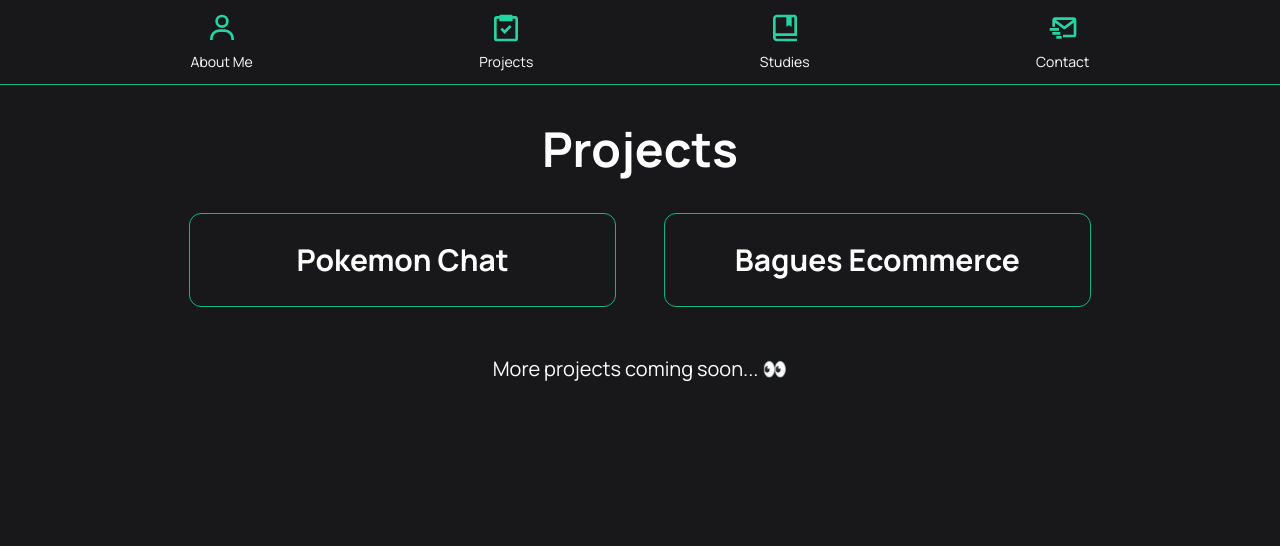
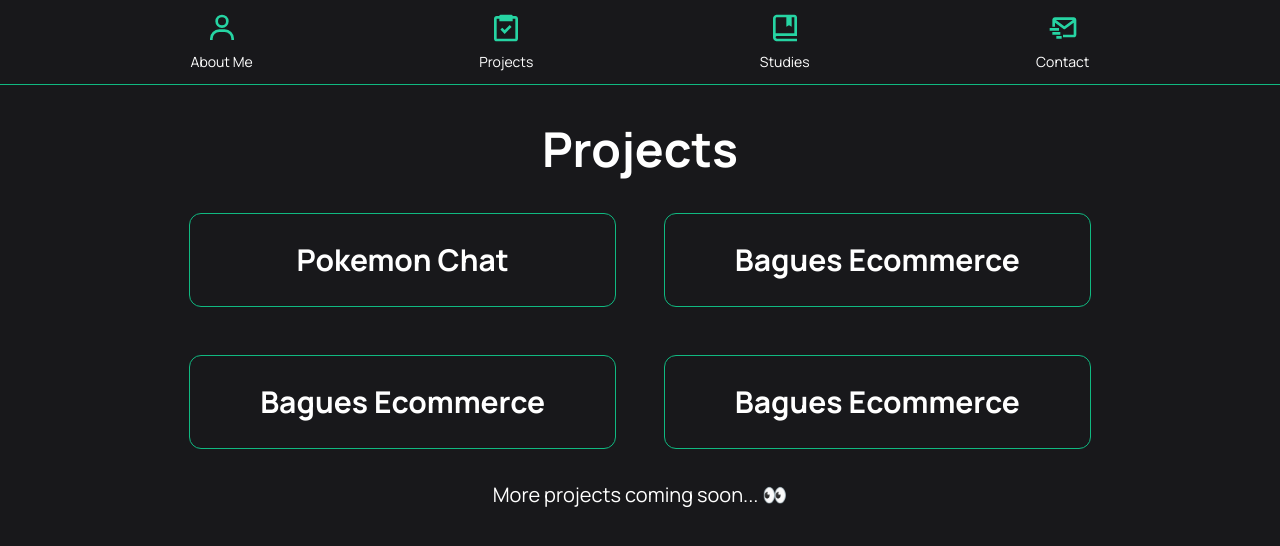
Before and after one commit to MartinCostaDaddato/Portfolio, a React (Vite) app: page /Projects in a window 1280 px wide. Shown: the top 546 px of the page. Built offline with nearby package versions, Linux system fonts and the light colour scheme.

Commit message:
Projects window size fix

```diff
--- a/src/App.jsx
+++ b/src/App.jsx
@@ -9,7 +9,7 @@
 
   return (
     <BrowserRouter>
-      <div className="m-0 p-0 flex flex-col justify-center w-full h-screen font-manrope text-white">
+      <div className="m-0 p-0 flex flex-col justify-center w-full h-full font-manrope text-white">
         <Navbar/>
         <div className="container mx-auto h-full flex-col items-center justify-center">
           <Routes location={location} key={location.pathname}>
--- a/src/Components/Me.jsx
+++ b/src/Components/Me.jsx
@@ -9,15 +9,15 @@
   const [isCvOpen, setIsCvOpen] = useState(false);
 
   return (
-    <motion.div className="w-full h-full flex flex-col md:flex-row justify-center items-center overflow-hidden">
+    <motion.div className="w-full h-full md:mt-20 lg:mt-40 flex flex-col md:flex-row justify-center items-center overflow-hidden">
       <motion.div
         animate={{ x: 0, opacity: 1 }}
         transition={{ duration: 1.5, type: "spring" }}
         initial={{ x: -200, opacity: 0 }}
         className="w-full h-fit md:p-8 flex justify-center items-center md:items-start mt-8 md:mt-0 flex-col font-medium"
       >
-        <h1 className="w-5/6 md:w-full text-white -mt-24  md:-mt-0 text-center md:text-start mb-8 sm:mb-4 text-2xl  md:text-4xl">
-          <p className="opacity-80 mt-4 mb-4">Hi! My name is</p> <b className="opacity-100">Martin Costa Daddato</b>
+        <h1 className="w-5/6 md:w-full text-white  md:-mt-0 text-center md:text-start mb-8 sm:mb-4 text-2xl  md:text-4xl">
+          <p className="opacity-80 mb-4">Hi! My name is</p> <b className="opacity-100">Martin Costa Daddato</b>
         </h1>
         <h2 className=" w-5/6 opacity-50 text-md text-justify text-sm md:text-lg tracking-tight">
           React Developer base on Mar del Plata, Buenos Aires, Argentina. <br />
--- a/src/Components/Projects.jsx
+++ b/src/Components/Projects.jsx
@@ -19,6 +19,22 @@
       description:
         "This ecommerce was made in React + Tailwind and Firebase as backend database. The products are part of the Bagues Essences collection and is an internship project as it is the final project of the React Js course at Coderhouse, which got the highest grade.",
     },
+    {
+      name: "Bagues Ecommerce",
+      link: "https://bagues-ecommerce-martin-costa-daddato.netlify.app/",
+      img: bagues,
+      description:
+        "This ecommerce was made in React + Tailwind and Firebase as backend database. The products are part of the Bagues Essences collection and is an internship project as it is the final project of the React Js course at Coderhouse, which got the highest grade.",
+    },
+    {
+      name: "Bagues Ecommerce",
+      link: "https://bagues-ecommerce-martin-costa-daddato.netlify.app/",
+      img: bagues,
+      description:
+        "This ecommerce was made in React + Tailwind and Firebase as backend database. The products are part of the Bagues Essences collection and is an internship project as it is the final project of the React Js course at Coderhouse, which got the highest grade.",
+    },
+
+
   ];
 
   const [isOpen, setIsOpen] = useState(Array(projects.length).fill(false));
@@ -35,11 +51,11 @@
           animate={{ scale: 1 }}
           initial={{ scale: 0 }}
           transition={{ duration: 1, type: "spring" }}
-          className="mt-10 text-3xl md:text-5xl font-bold"
+          className=" my-10 text-3xl md:text-5xl font-bold "
         >
           Projects
         </motion.p>
-        <div className="flex flex-col items-center justify-center lg:flex-row lg:items-start gap-12 mt-10 w-full">
+        <div className="flex flex-col items-center justify-center lg:flex-row lg:items-start lg:flex-wrap gap-12 w-full">
           {projects.map((item, index) => (
             <motion.div
               layout
@@ -66,7 +82,7 @@
                   animate={{ opacity: 1 }}
                   initial={{ opacity: 0 }}
                   transition={{ delay: 0.3 }}
-                  className="flex flex-col text-start mt-10  top-0 left-0 w-full"
+                  className="flex flex-col text-start mt-10  w-full"
                 >
                   <p className="text-sm">{item.description}</p>
                   <img src={item.img} className=" h-40 self-center mt-8" />
@@ -91,7 +107,7 @@
             type: "spring",
             layout: { duration: 1, type: "spring" },
           }}
-          className="text-md md:text-xl mt-12 relative"
+          className="text-md md:text-xl mt-8 relative"
         >
           More projects coming soon... 👀
         </motion.p>
```
